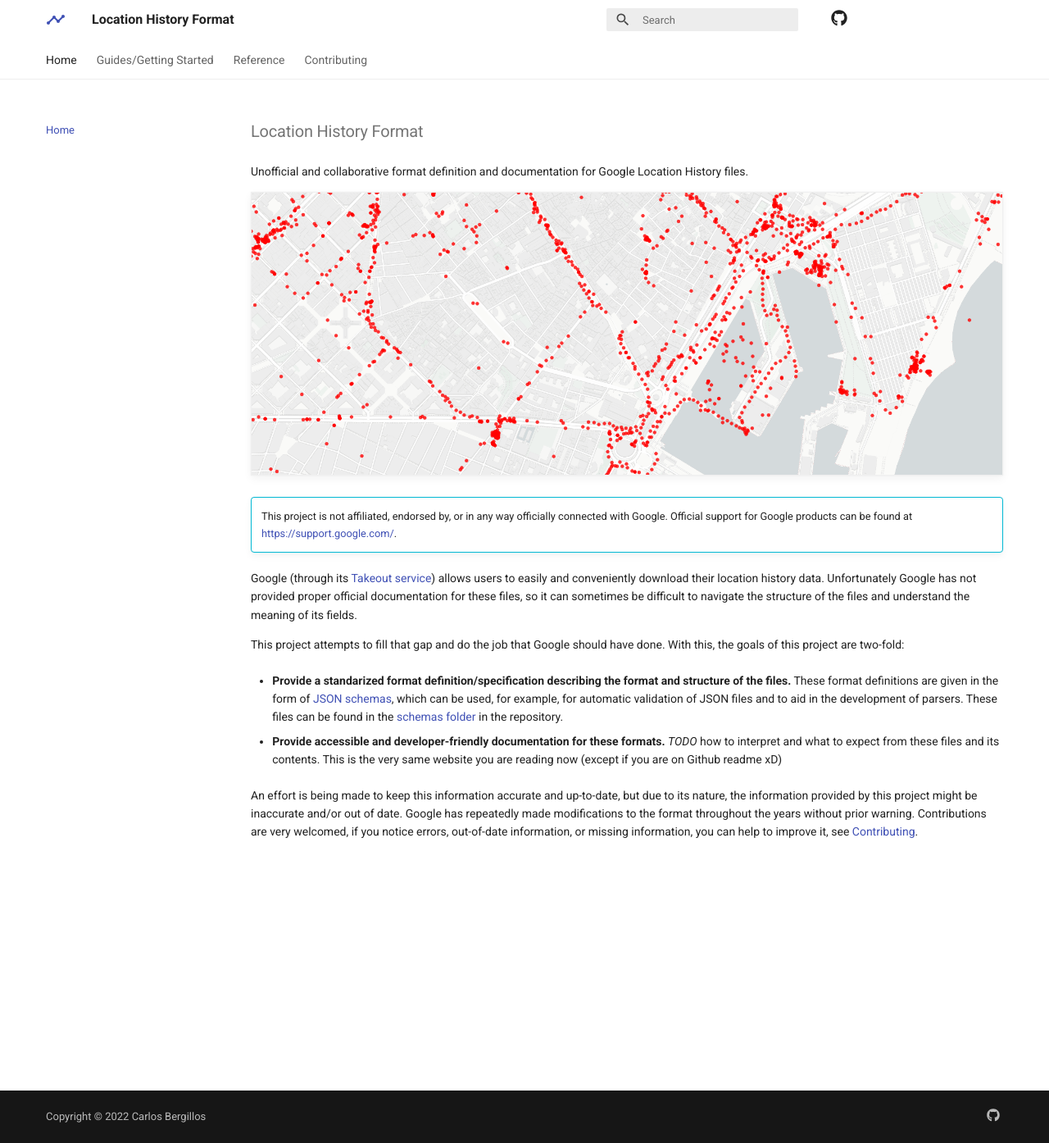
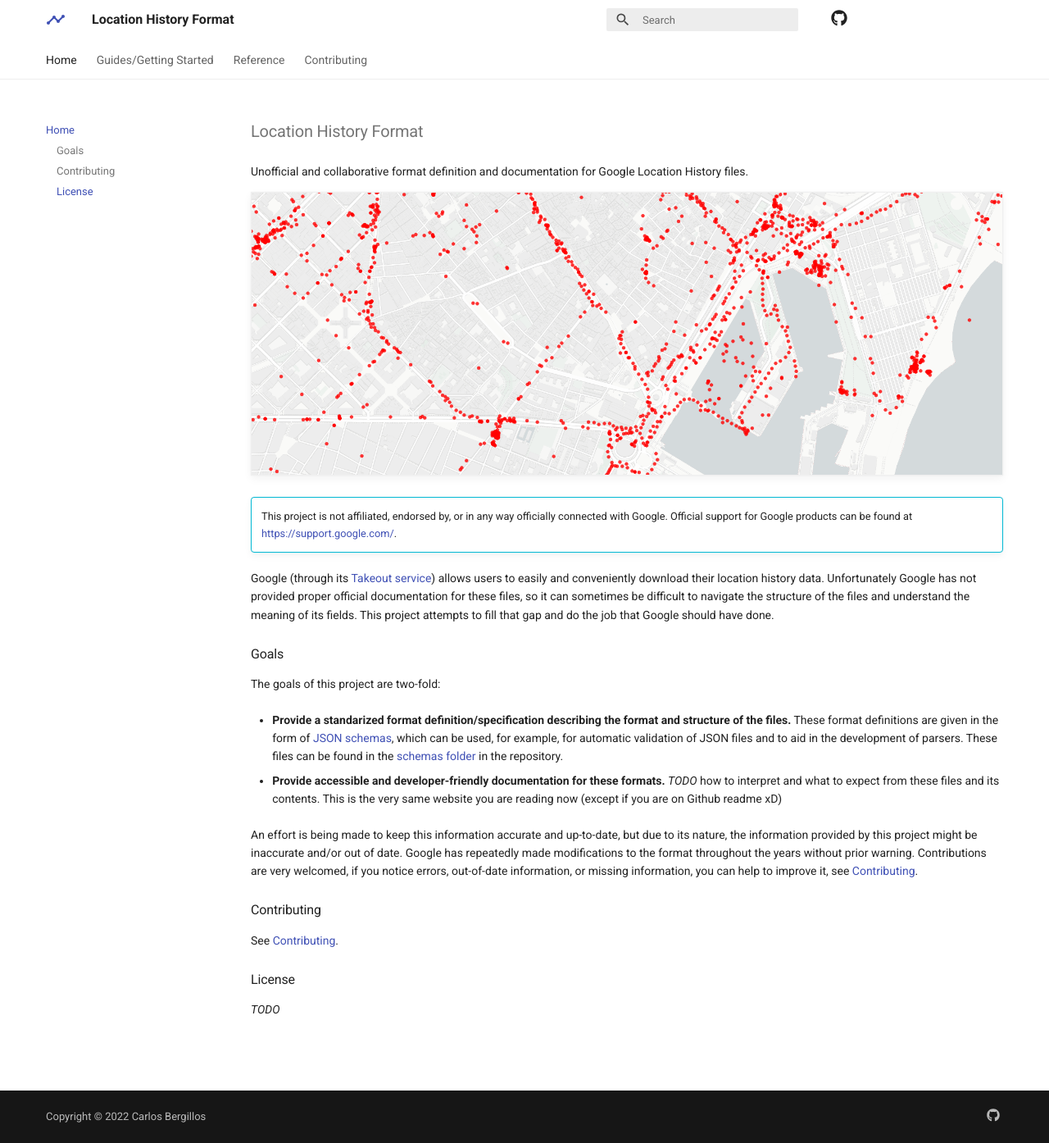
Before and after one commit to CarlosBergillos/LocationHistoryFormat, an MkDocs documentation site: the page built from docs/index.md, in a window 1280 px wide and 1394 px high. Shown: the whole window at 82% size. Built offline with MkDocs 1.6.1 and Material for MkDocs 9.7.7, drawn with Linux system fonts in a browser that asks for light colours; comment, search, counter and statistics services are not loaded.

Commit message:
Improve main index.md

```diff
--- a/docs/index.md
+++ b/docs/index.md
@@ -12,9 +12,12 @@
 
 Google (through its [Takeout service][Google Takeout]) allows users to easily and conveniently download their location history data.
 Unfortunately Google has not provided proper official documentation for these files, so it can sometimes be difficult to navigate the structure of the files and understand the meaning of its fields.
+This project attempts to fill that gap and do the job that Google should have done.
 
-This project attempts to fill that gap and do the job that Google should have done.
-With this, the goals of this project are two-fold:
+
+## Goals
+
+The goals of this project are two-fold:
 
 - **Provide a standarized format definition/specification describing the format and structure of the files.**
 These format definitions are given in the form of [JSON schemas], which can be used, for example, for automatic validation of JSON files and to aid in the development of parsers.
@@ -28,7 +31,17 @@
 Contributions are very welcomed, if you notice errors, out-of-date information, or missing information, you can help to improve it, see [Contributing].
 
 
+## Contributing
+
+See [Contributing].
+
+
+## License
+
+*TODO*
+
+
 [Google Takeout]: https://takeout.google.com/settings/takeout
 [JSON schemas]: https://json-schema.org
 [Schemas]: https://github.com/CarlosBergillos/LocationHistoryFormat/tree/main/schemas
-[Contributing]: contributing.md
+[Contributing]: ./contributing.md
```
